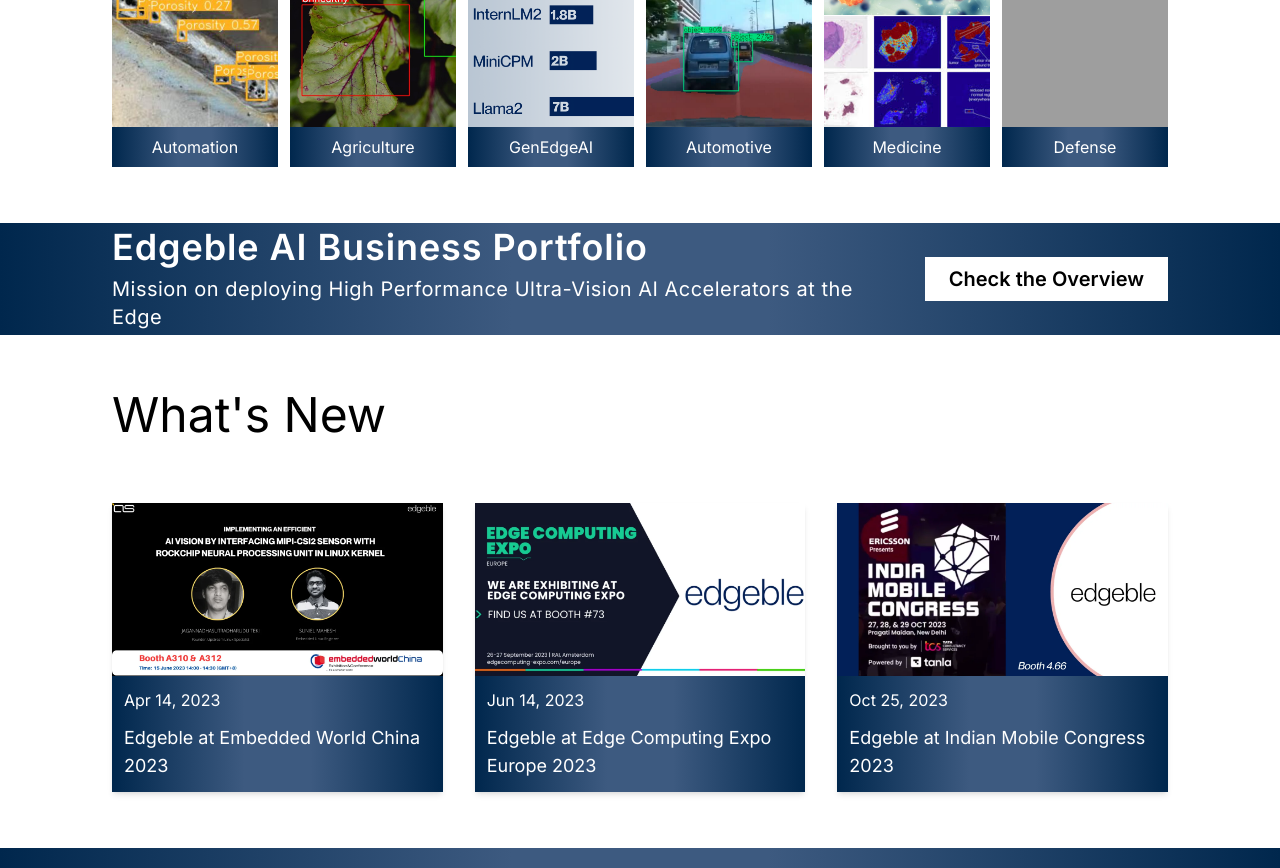
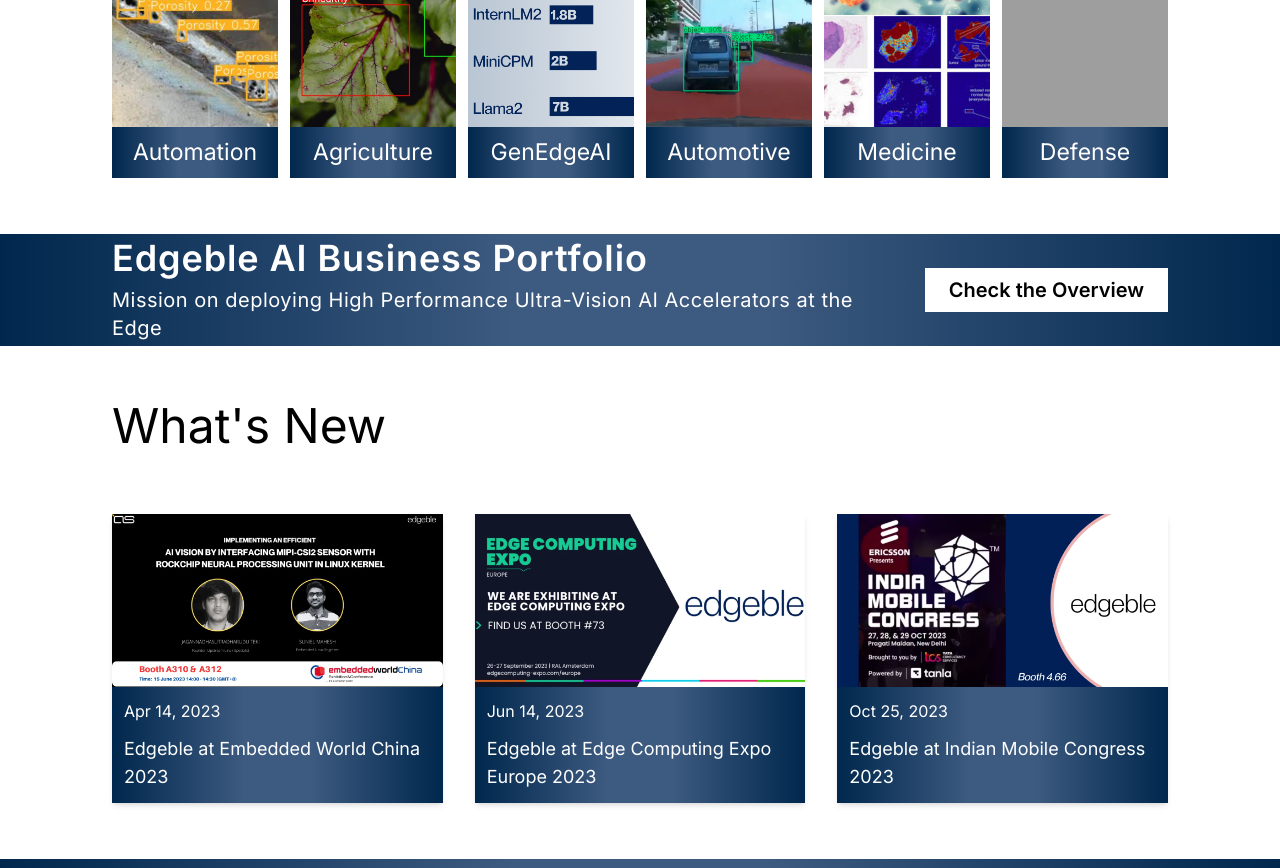
Before and after one commit to edgeble/edgeble, a Next.js app: page / in a window 1280 px wide. Shown: the part 3020-3888 px from the top of the page. Built offline with nearby package versions, Linux system fonts and the light colour scheme; grey boxes are pictures that could not be loaded.

Commit message:
app: update solutions sizes+
Signed-off-by: Jagan Teki <jagan@edgeble.ai>

```diff
--- a/app/page.tsx
+++ b/app/page.tsx
@@ -149,7 +149,7 @@
                   className="transition-transform duration-300 hover:scale-110 cursor-pointer w-full h-full object-cover box-border"
                 />
               </div>
-              <div className="w-full py-2 2xl:py-3 3xl:py-4 text-center text-white bg-custom-gradient">
+              <div className="w-full py-2 lg:text-[23px] 2xl:py-3 3xl:py-4 text-center text-white bg-custom-gradient">
                 Automation
               </div>
             </div>
@@ -161,7 +161,7 @@
                   className="transition-transform duration-300 hover:scale-110 cursor-pointer w-full h-full object-cover box-border"
                 />
               </div>
-              <div className="w-full py-2 2xl:py-3 3xl:py-4 text-center text-white bg-custom-gradient">
+              <div className="w-full py-2 lg:text-[23px] 2xl:py-3 3xl:py-4 text-center text-white bg-custom-gradient">
                 Agriculture
               </div>
             </div>
@@ -174,7 +174,7 @@
                   className="transition-transform duration-300 hover:scale-110 cursor-pointer w-full h-full object-cover box-border"
                 />
               </div>
-              <div className="w-full py-2 2xl:py-3 3xl:py-4 text-center text-white bg-custom-gradient">
+              <div className="w-full py-2 lg:text-[23px] 2xl:py-3 3xl:py-4 text-center text-white bg-custom-gradient">
               GenEdgeAI
               </div>
             </div>
@@ -188,7 +188,7 @@
                   className="transition-transform duration-300 hover:scale-110 cursor-pointer w-full h-full object-cover box-border"
                 />
               </div>
-              <div className="w-full py-2 2xl:py-3 3xl:py-4 text-center text-white bg-custom-gradient">
+              <div className="w-full py-2 lg:text-[23px] 2xl:py-3 3xl:py-4 text-center text-white bg-custom-gradient">
                 Automotive
               </div>
             </div>
@@ -200,7 +200,7 @@
                   className="transition-transform duration-300 hover:scale-110 cursor-pointer w-full h-full object-cover box-border"
                 />
               </div>
-              <div className="w-full py-2 2xl:py-3 3xl:py-4 text-center text-white bg-custom-gradient">
+              <div className="w-full py-2 lg:text-[23px] 2xl:py-3 3xl:py-4 text-center text-white bg-custom-gradient">
                 Medicine
               </div>
             </div>
@@ -212,7 +212,7 @@
                   className="transition-transform duration-300 hover:scale-110 cursor-pointer w-full h-full object-cover box-border"
                 />
               </div>
-              <div className="w-full py-2 2xl:py-3 3xl:py-4 text-center text-white bg-custom-gradient">
+              <div className="w-full py-2 lg:text-[23px] 2xl:py-3 3xl:py-4 text-center text-white bg-custom-gradient">
                 Defense
               </div>
             </div>
```
